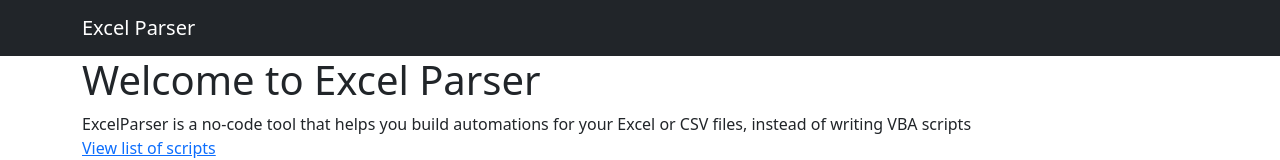
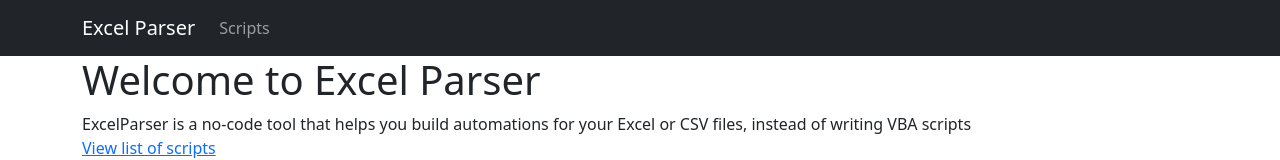
Before and after one commit to youngchingjui/excelparser-frontend, a Next.js app: page / in a window 1280 px wide. Shown: the top 160 px of the page. Built offline with nearby package versions, Linux system fonts and the light colour scheme.

Commit message:
added `scripts` link to header

```diff
--- a/src/components/Header/index.js
+++ b/src/components/Header/index.js
@@ -1,14 +1,20 @@
 import Link from "next/link"
 import Container from "react-bootstrap/Container"
+import Nav from "react-bootstrap/Nav"
 import Navbar from "react-bootstrap/Navbar"
 
 const Header = () => {
   return (
     <Navbar bg="dark" variant="dark">
       <Container>
-        <Link href="/">
-          <Navbar.Brand>Excel Parser</Navbar.Brand>
-        </Link>
+        <Nav>
+          <Link href="/" passHref>
+            <Navbar.Brand>Excel Parser</Navbar.Brand>
+          </Link>
+          <Link href="/scripts" passHref>
+            <Nav.Link>Scripts</Nav.Link>
+          </Link>
+        </Nav>
       </Container>
     </Navbar>
   )
```
